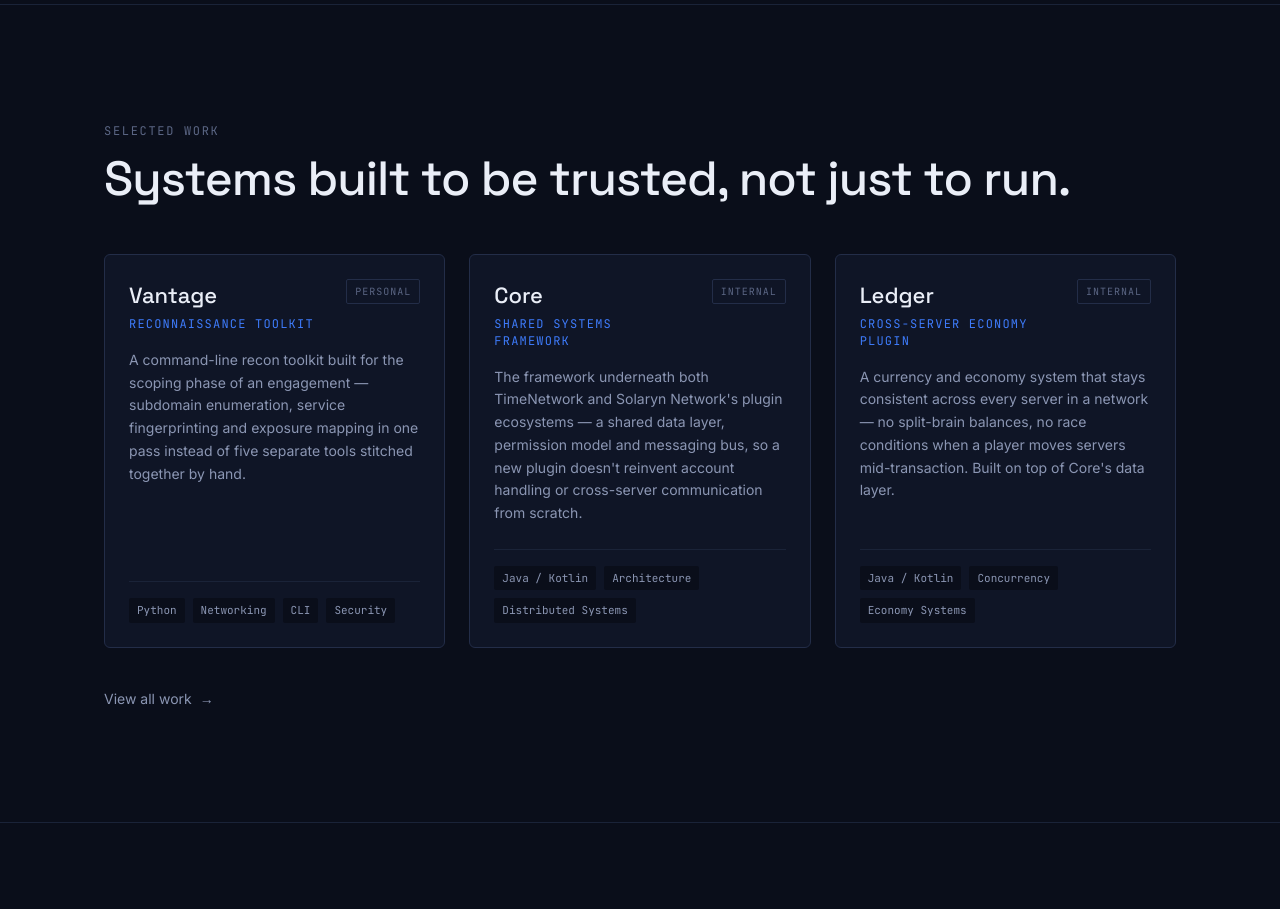
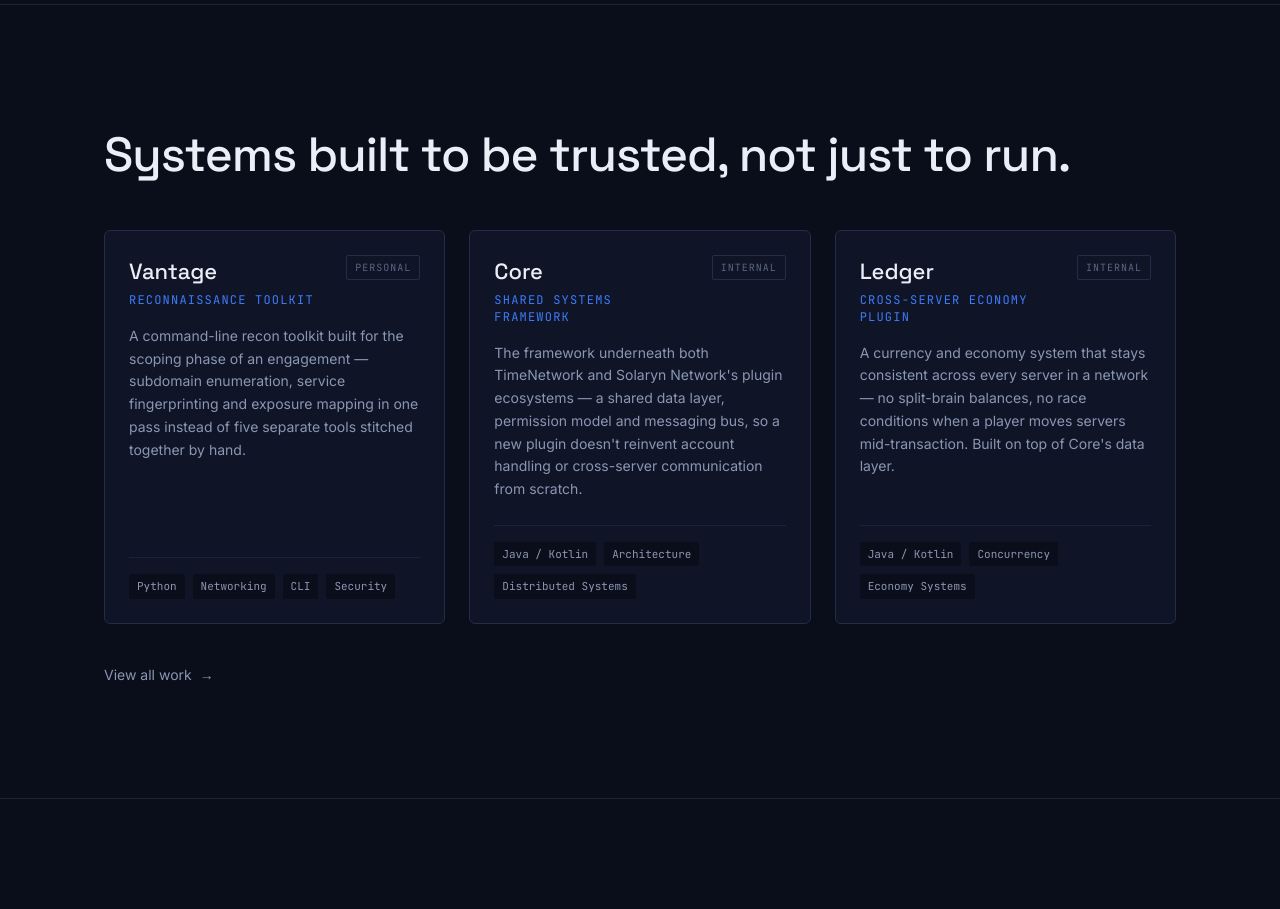
Before and after one commit to Kaze101-dev/Kaze-portfolio-website, a Next.js app in the folder fallen-portfolio/: page / in a window 1280 px wide. Shown: the part 1440-2349 px from the top of the page. Built offline with nearby package versions, Linux system fonts and the light colour scheme.

Commit message:
Update page.tsx

```diff
--- a/fallen-portfolio/app/page.tsx
+++ b/fallen-portfolio/app/page.tsx
@@ -138,7 +138,6 @@ export default function HomePage() {
         <Container>
           <RevealSection>
             <SectionHeader
-              eyebrow="Selected work"
               title="Systems built to be trusted, not just to run."
             />
           </RevealSection>
```
